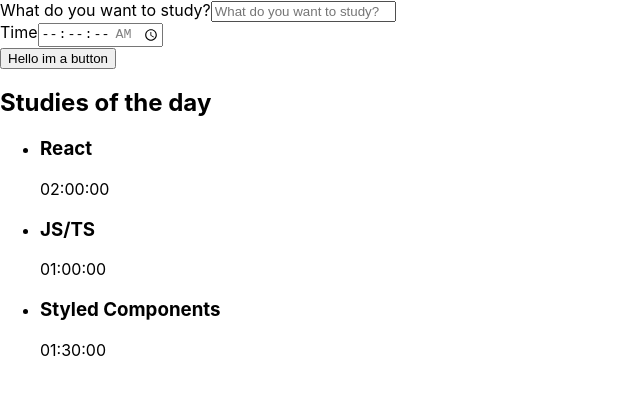
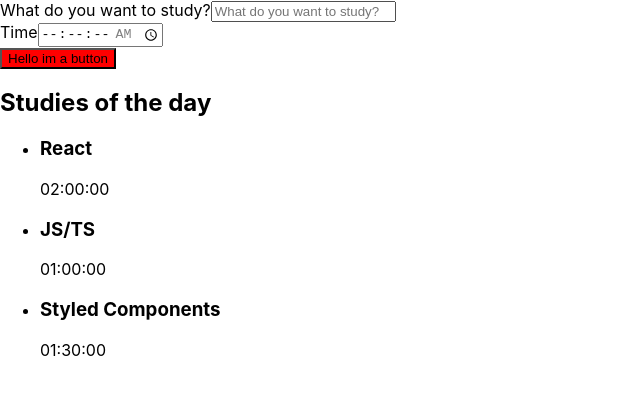
Before and after one commit to LeonardoBrizolla/alura-studies, a React (Create React App) app: page / in a window 1280 px wide. Shown: the top 394 px of the page, without its empty margins (0-640 px from the left). Built offline with nearby package versions, Linux system fonts and the light colour scheme; the HTML template or start-up script is replaced by a standard one.

Commit message:
Aprendendo a estilizar

```diff
--- a/src/components/Button/index.tsx
+++ b/src/components/Button/index.tsx
@@ -2,7 +2,15 @@ import React from 'react';
 
 class Button extends React.Component {
   render() {
-    return <button>Hello im a button</button>;
+    const isActive = false;
+    const styles = {
+      background: isActive ? 'green' : 'red',
+    };
+    return (
+      <button style={{ backgroundColor: styles.background }}>
+        Hello im a button
+      </button>
+    );
   }
 }
 
```
